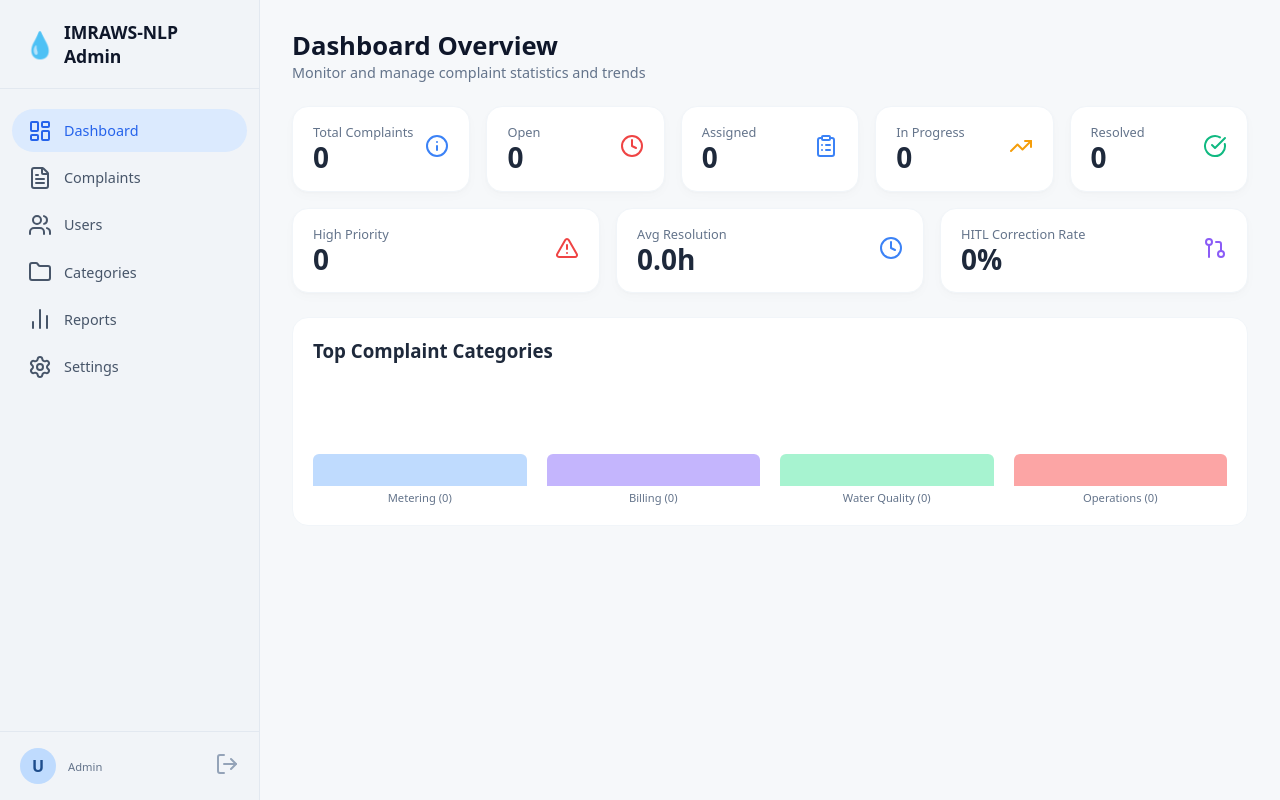
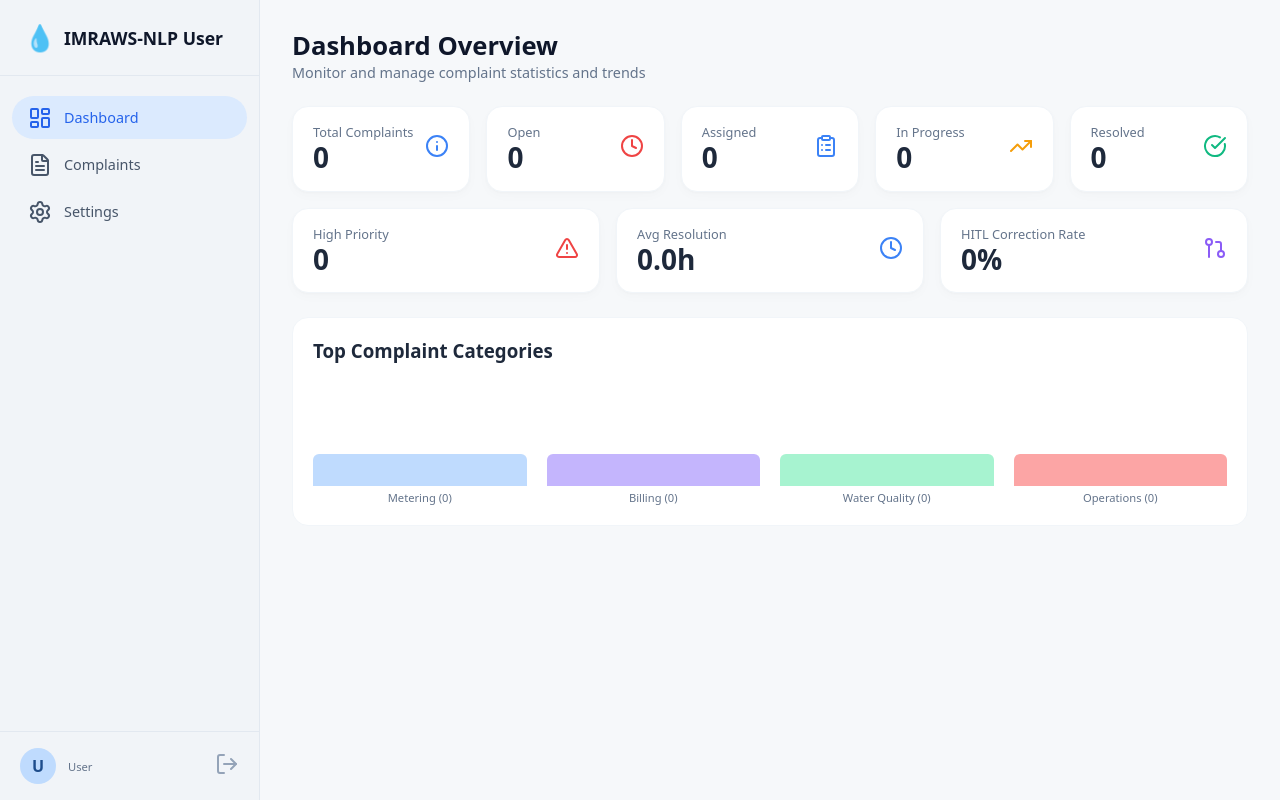
Before and after one commit to SysArcDCMS/Capstone-Project, a Laravel app: page / in a window 1280 px wide. Run offline with Laravel 12, Linux system fonts and the light colour scheme; the visitor is signed in with stand-in values (Sample User, id 1); data that the repository does not hold is empty; parts of the project's set-up code (start-up, migrations or seed data) failed here and were passed over; some libraries are stand-ins or nearby versions.

Commit message:
feat: make sidebar brand and navigation role-dependent (Administrator/Engineer/Staff)

```diff
--- a/imraws-backend-website/app/Models/User.php
+++ b/imraws-backend-website/app/Models/User.php
@@ -85,6 +85,18 @@
     public function isEngineer(): bool       { return $this->role === self::ROLE_ENGINEER; }
     public function isOffsiteStaff(): bool   { return $this->role === self::ROLE_OFFSITE_STAFF; }
 
+    /** Human-readable role word for the portal sidebar brand. */
+    public function roleLabel(): string
+    {
+        return match ($this->role) {
+            self::ROLE_ADMINISTRATOR  => 'Administrator',
+            self::ROLE_ENGINEER       => 'Engineer',
+            self::ROLE_OFFSITE_STAFF  => 'Staff',
+            self::ROLE_CUSTOMER       => 'Customer',
+            default                   => 'User',
+        };
+    }
+
     // ── Relationships ──────────────────────────────────────────────────
 
     /** Incidents filed by this customer. */
--- a/imraws-backend-website/resources/views/layouts/app.blade.php
+++ b/imraws-backend-website/resources/views/layouts/app.blade.php
@@ -3,7 +3,7 @@
 <head>
   <meta charset="UTF-8" />
   <meta name="viewport" content="width=device-width, initial-scale=1.0" />
-  <title>@yield('title', 'Dashboard') · IMRAWS-NLP Admin</title>
+  <title>@yield('title', 'Dashboard') · IMRAWS-NLP</title>
   <link rel="stylesheet" href="{{ asset('css/styles.css') }}" />
   <script src="https://unpkg.com/lucide@latest"></script>
   @stack('styles')
@@ -13,7 +13,7 @@
   <aside class="sidebar">
     <div class="sidebar-brand">
       <span class="logo-icon">💧</span>
-      <span>IMRAWS-NLP Admin</span>
+      <span>IMRAWS-NLP {{ auth()->user()->roleLabel() }}</span>
     </div>
     <nav class="sidebar-nav">
       <a href="{{ route('dashboard') }}" class="nav-item {{ request()->routeIs('dashboard') ? 'active' : '' }}">
@@ -27,15 +27,21 @@
           <i data-lucide="clipboard-list"></i> Assignments
         </a>
       @endif
+      @if(auth()->user()->isAdministrator() || auth()->user()->isEngineer())
         <a href="{{ route('users.index') }}" class="nav-item {{ request()->routeIs('users.*') ? 'active' : '' }}">
           <i data-lucide="users"></i> Users
         </a>
+      @endif
+      @if(auth()->user()->isAdministrator())
         <a href="{{ route('categories.index') }}" class="nav-item {{ request()->routeIs('categories.*') ? 'active' : '' }}">
           <i data-lucide="folder"></i> Categories
         </a>
+      @endif
+      @if(auth()->user()->isAdministrator() || auth()->user()->isEngineer())
         <a href="{{ route('reports.dashboard') }}" class="nav-item {{ request()->routeIs('reports.*') ? 'active' : '' }}">
           <i data-lucide="bar-chart-2"></i> Reports
         </a>
+      @endif
       <a href="{{ route('settings') }}" class="nav-item {{ request()->routeIs('settings') ? 'active' : '' }}">
         <i data-lucide="settings"></i> Settings
       </a>
@@ -44,7 +50,7 @@
       <div class="avatar-sm">{{ strtoupper(substr(auth()->user()->full_name ?? 'U', 0, 1)) }}{{ strtoupper(substr(auth()->user()->full_name ?? '', 1, 1)) }}</div>
       <div class="user-meta">
         <div class="name">{{ auth()->user()->full_name }}</div>
-        <div class="role">{{ ucwords(str_replace('_', ' ', auth()->user()->role)) }}</div>
+        <div class="role">{{ auth()->user()->roleLabel() }}</div>
       </div>
       <form method="POST" action="{{ route('logout') }}" style="display:inline;">
         @csrf
```
Lines whose indentation alone changed are shown as unchanged.
